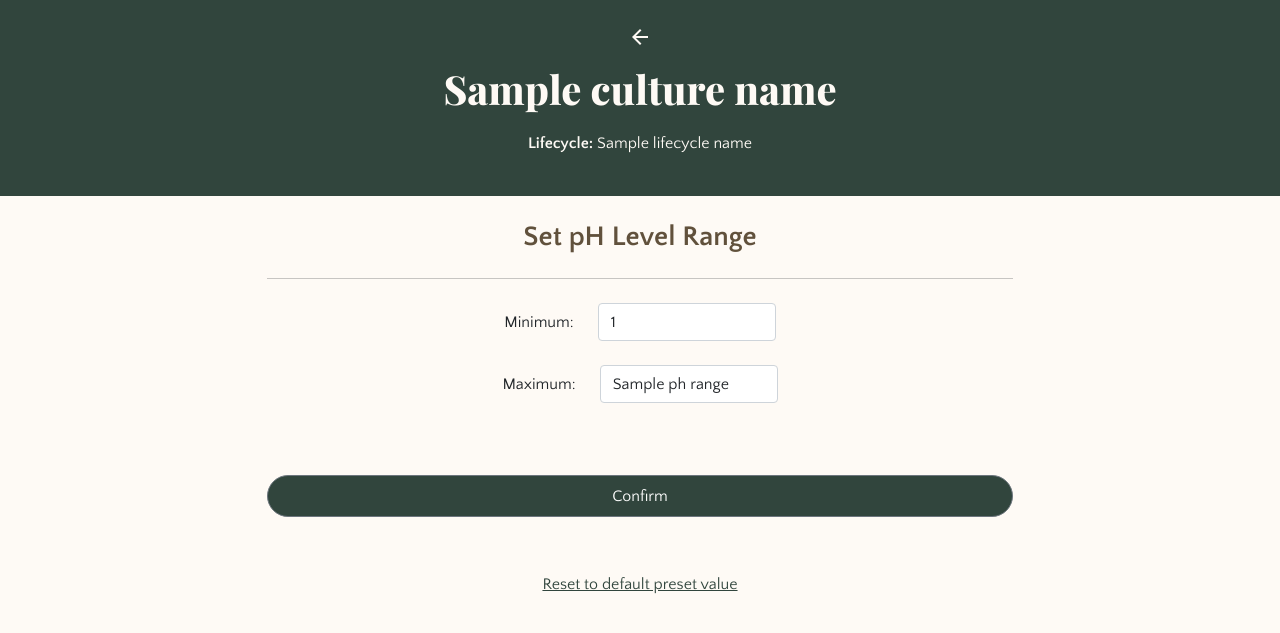
After one commit to luanakimley/GreenhouseManagementSystem, a Flask app: template webserver/templates/edit_ph.html in a window 1280 px wide. The commit adds this page. Shown: the top 633 px of the page. Run offline with Flask 2, Linux system fonts and the light colour scheme; the template is opened without the code that fills it: most values are stand-ins (such as "Sample title", 1, 10 or a date in 2020); some libraries are stand-ins or nearby versions; some web fonts are replaced.

Commit message:
:sparkles: Set preset range for pH level working

```diff
--- a/webserver/application.py
+++ b/webserver/application.py
@@ -256,5 +256,47 @@ def reset_default_humidity():
     return redirect("/edit_humidity")
 
 
+@app.route("/edit_ph")
+def edit_ph():
+    cursor = mysql.connection.cursor()
+    cursor.execute("select name from culture where culture_id=(select culture_id from ucl where users_id=%s)",
+                   [session["users_id"]])
+    mysql.connection.commit()
+    culture_name = cursor.fetchall()[0][0]
+
+    cursor.execute("select name from lifecycle where lifecycle_id=%s", [session["UCL"][0][3]])
+    lifecycle_name = cursor.fetchall()[0][0]
+
+    cursor.execute("select pHMin, pHMax from DataRanges where ucl_id=%s", [session["UCL"][0][0]])
+    ph_range = cursor.fetchall()
+
+    return render_template("edit_ph.html", culture_name=culture_name, lifecycle_name=lifecycle_name,
+                           ph_range=ph_range)
+
+
+@app.route("/edit_ph_action", methods=["POST"])
+def edit_ph_action():
+    ph_min = request.form.get("pHMin")
+    ph_max = request.form.get("pHMax")
+
+    cursor = mysql.connection.cursor()
+    cursor.execute('''update DataRanges set pHMin=%s, pHMax=%s where ucl_id=%s''', (ph_min, ph_max, session["UCL"][0][0]))
+    mysql.connection.commit()
+
+    return redirect("/monitoring")
+
+
+@app.route("/reset_default_ph")
+def reset_default_ph():
+    cursor = mysql.connection.cursor()
+    cursor.execute("select pHMin, pHMax from PresetData where culture_id=%s and lifecycle_id=%s", [session["UCL"][0][2], session["UCL"][0][3]])
+    default_ph = cursor.fetchall()
+    cursor.execute('''update DataRanges set pHMin=%s, pHMax=%s where ucl_id=%s''',
+                   (default_ph[0][0], default_ph[0][1], session["UCL"][0][0]))
+    mysql.connection.commit()
+
+    return redirect("/edit_ph")
+
+
 if __name__ == '__main__':
     app.run()
--- /dev/null
+++ b/webserver/templates/edit_ph.html
@@ -0,0 +1,36 @@
+{% extends "layout.html" %}
+{% block body %}
+<div class="header">
+    <a class="back-button-edit" href="/">
+        <span class="material-icons material-symbols-outlined mb-3">arrow_back</span>
+    </a>
+    <h1>{{ culture_name }}</h1>
+    <p><strong>Lifecycle: </strong>{{ lifecycle_name }}</p>
+</div>
+<form action="/edit_ph_action" method="post">
+    <div class="range-form-title h3 text-center mt-4">
+        Set pH Level Range
+    </div>
+    <div class="d-grid gap-2 col-7 mx-auto text-center">
+    <hr>
+    <div class="mb-3 row mx-auto">
+        <label for="inputMin" class="col-auto col-form-label">Minimum: </label>
+        <div class="col-auto">
+          <input name="pHMin" type="text" class="form-control" id="inputMin" value="{{ ph_range[0][0] }}">
+        </div>
+    </div>
+    <div class="mb-3 row mx-auto">
+        <label for="inputMax" class="col-auto col-form-label">Maximum: </label>
+        <div class="col-auto">
+            <input name="pHMax" type="text" class="form-control" id="inputMax" value="{{ ph_range[0][1] }}">
+        </div>
+    </div>
+    <input type="submit" class="btn btn-secondary p-2 mt-5" value="Confirm">
+  </div>
+</form>
+<form action="/reset_default_ph">
+    <div class="text-center mt-5">
+        <input class="btn btn-link" type="submit" value="Reset to default preset value">
+    </div>
+</form>
+{% endblock %}
--- a/webserver/templates/monitoring.html
+++ b/webserver/templates/monitoring.html
@@ -144,7 +144,7 @@
       </div>
     </div>
     <div class="text-center">
-        <a href="#" class="btn btn-secondary my-4">Set Preset Range</a>
+        <a href="/edit_ph" class="btn btn-secondary my-4">Set Preset Range</a>
     </div>
 </div>
 <hr class="m-3" id="moisture">
```
